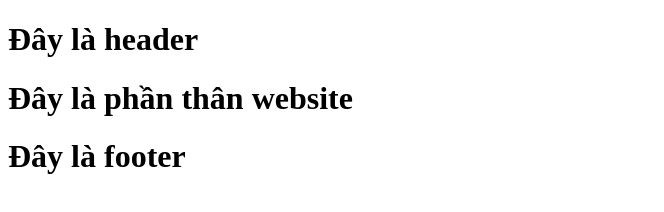
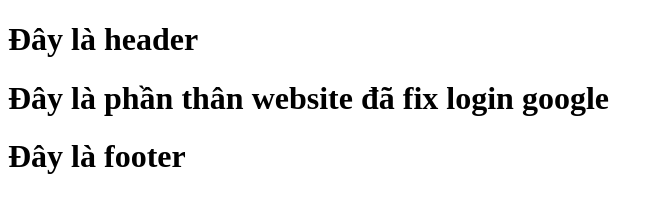
Before and after one commit to TanPhan1112/shop-quan-ao, a plain HTML site: page index.html in a window 1280 px wide. Shown: the whole page, without its empty margins (0-664 px from the left). Drawn offline with Linux system fonts and the light colour scheme.

```diff
--- a/index.html
+++ b/index.html
@@ -9,7 +9,7 @@
 
 <body>
     <h1>Đây là header</h1>
-    <h1>Đây là phần thân website</h1>
+    <h1>Đây là phần thân website đã fix login google</h1>
     <h1>Đây là footer</h1>
 </body>
 
```
